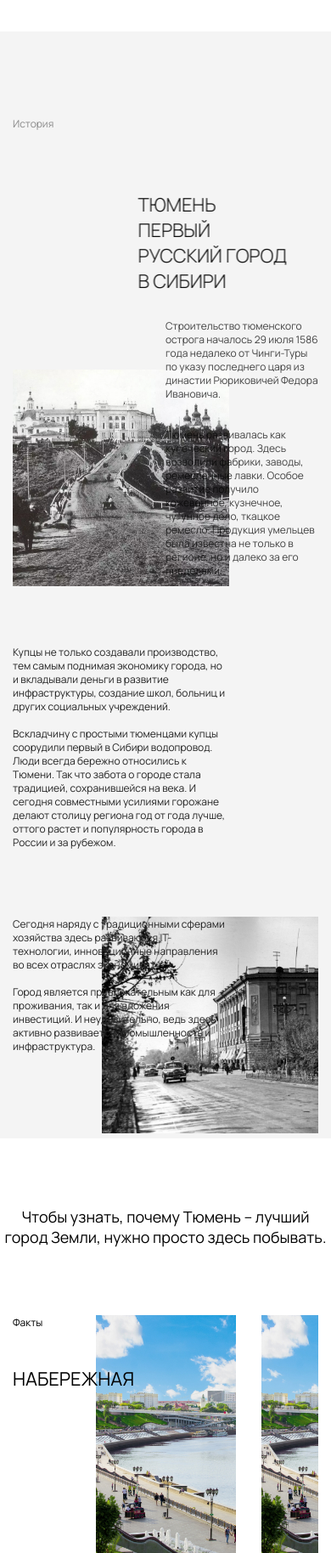
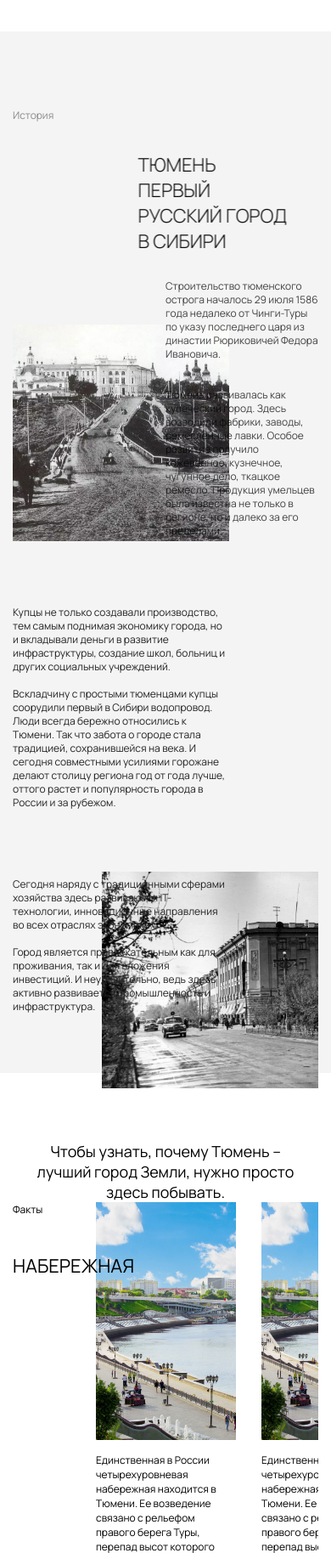
Before and after one commit to Heanware/education, a PHP site: page / in a window 390 px wide. Shown: the part 1873-3701 px from the top of the page at 85% size. Run offline with PHP 8.4, Linux system fonts and the light colour scheme.

Commit message:
add 568 fix & review

```diff
--- a/assets/css/media.css
+++ b/assets/css/media.css
@@ -516,7 +516,7 @@
 
     .cities-menu__item--description,
     .cities-menu__item:first-child > .cities-menu__item--description {
-        margin: 15px 0 25px 0;
+        margin: 15px 0 45px 0;
     }
 
     .city__header--image {
@@ -535,6 +535,10 @@
         font-size: 42px;
     }
 
+    .city__header--info-description {
+        margin-top: 15px;
+    }
+
     .city__header--about {
         flex-direction: column;
         max-width: 400px;
@@ -548,6 +552,16 @@
         font-size: 14px;
     }
 
+    .city__history {
+        padding-top: 70px;
+        padding-bottom: 70px;
+    }
+
+    .city__history--title {
+        position: absolute;
+        padding-top: 20px;
+    }
+
     .city__history--top-img,
     .city__history--bottom-img {
         width: 255px;
@@ -557,7 +571,7 @@
     .history__additional--small-img {
         width: 155px;
         height: 155px;
-        top: 55%;
+        top: 81%;
     }
 
     .city__history--top {
@@ -575,6 +589,10 @@
         max-width: 255px;
     }
 
+    .city__history--bottom-description {
+        min-height: 120px;
+    }
+
     .city__history--bottom-description-title {
         margin-bottom: 30px;
     }
@@ -589,10 +607,15 @@
 
     .history__additional {
         padding-bottom: 50px;
+        padding-top: 50px;
     }
 
     .history__additional--description {
         min-height: 150px;
+    }
+
+    .city__advantage {
+        padding-bottom: 0;
     }
 
     .cities-menu__item--name,
@@ -600,9 +623,14 @@
         font-size: 18px;
     }
 
+    .city__advantage-big > .city__advantage--text {
+        max-width: 330px;
+    }
+
     .city__advantage--text {
-        max-width: 400px;
+        max-width: 362px;
     }
+
 
     .city__history--top-description,
     .city__history--bottom-description,
--- a/assets/js/script.js
+++ b/assets/js/script.js
@@ -114,7 +114,7 @@ $(function () {
             }
         });
 
-        $cities.each(function () {
+/*        $cities.each(function () {
             let $city = $(this),
                 offset = $city.offset().top;
             if (scroll + verticalHeight > offset + 100 &&
@@ -122,7 +122,7 @@ $(function () {
                 isScrollingDown) {
                 $("a[data-href='#" + $city.attr("id") + "']").trigger("click");
             }
-        });
+        });*/
     });
 
     if (window.matchMedia("(max-width: 768px)").matches) {
```
